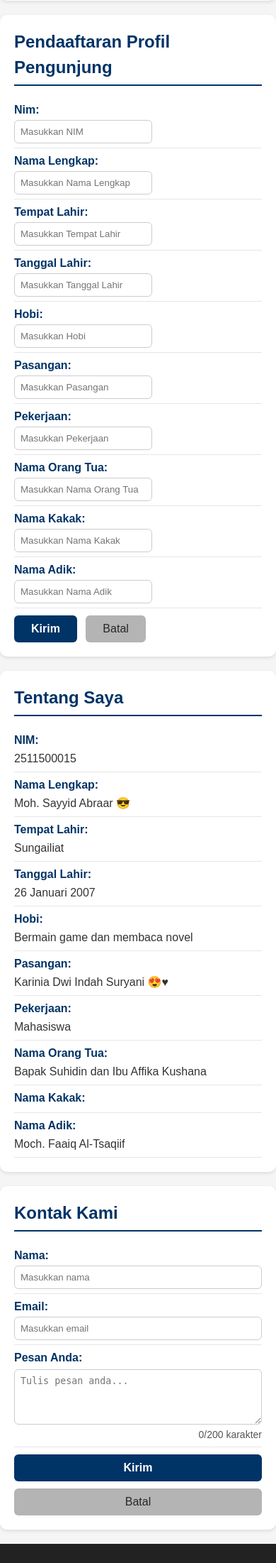
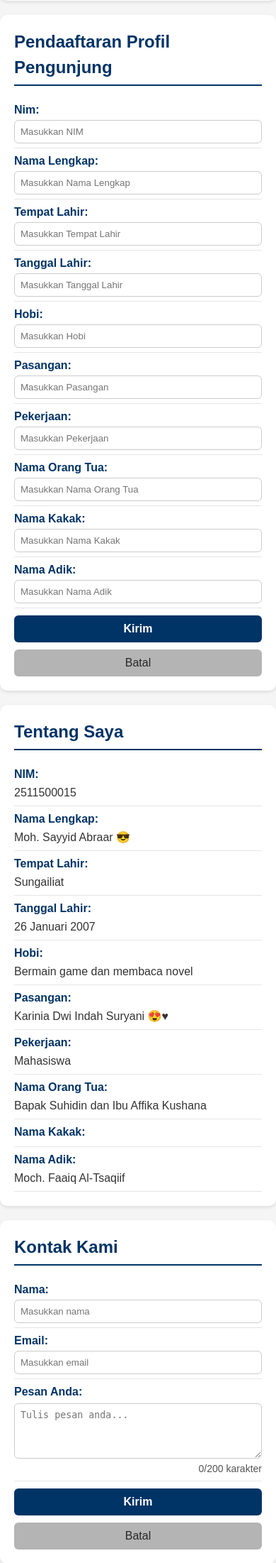
Before and after one commit to Abraar2511500015/2511500015-PWD-TI1A-2526O, a PHP site: page /pertemuan-08/index.php in a window 390 px wide. Shown: the part 327-2529 px from the top of the page at 71% size. Run offline with PHP 8.4, Linux system fonts and the light colour scheme.

Commit message:
index.php pertemuan-08

```diff
--- a/pertemuan-08/style.css
+++ b/pertemuan-08/style.css
@@ -244,7 +244,10 @@ footer {
 
   #contact input,
   #contact textarea,
-  #contact button {
+  #contact button,
+  #PendaftaranProfilPengunjung input,
+  #PendaftaranProfilPengunjung textarea,
+  #PendaftaranProfilPengunjung button {
     width: 100%;
   }
 }
```
